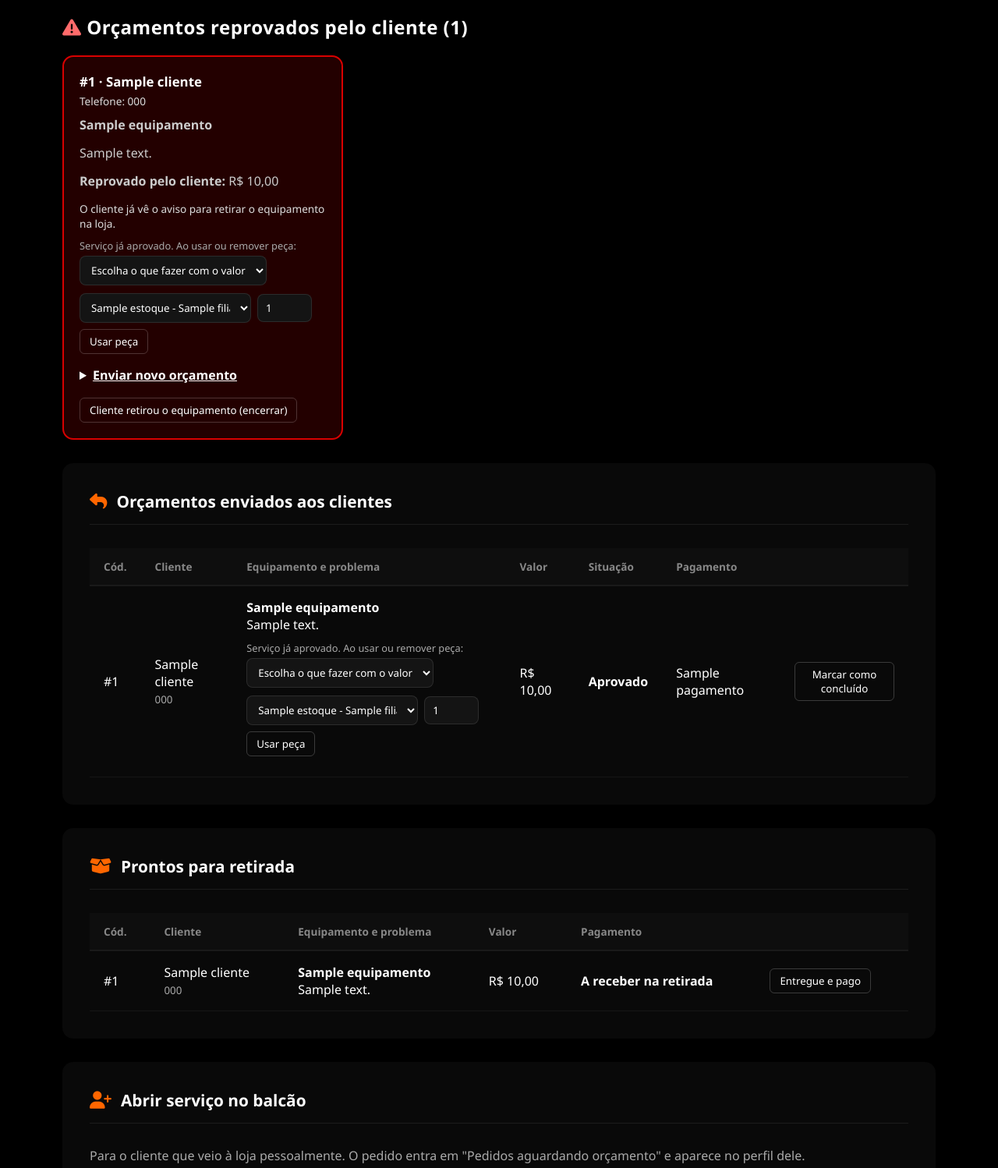
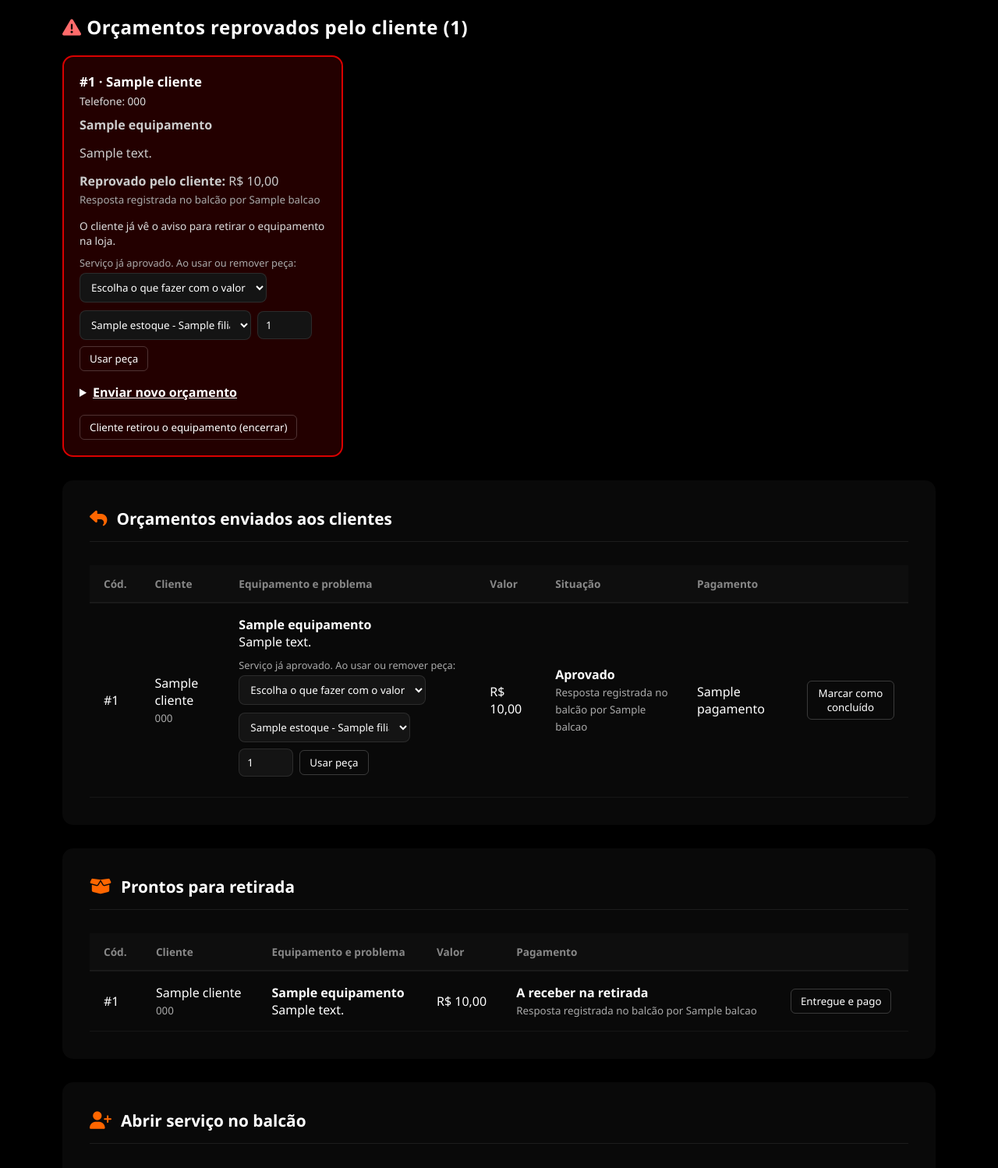
Before and after one commit to Migue1Correia/JB-Ferramentas, a Flask app: template flaskr/templates/painel_colaborador.html in a window 1280 px wide. Shown: the part 911-2409 px from the top of the page at 78% size. Run offline with Flask 3, Linux system fonts and the light colour scheme; the template is opened without the code that fills it: most values are stand-ins (such as "Sample title", 1, 10 or a date in 2020); some libraries are stand-ins or nearby versions.

Commit message:
Balcão: registra o atendente que respondeu o orçamento, QR code do cadastro e ajustes da auditoria

```diff
--- a/flaskr/main.py
+++ b/flaskr/main.py
@@ -173,6 +173,14 @@ PERFIS_COLABORADOR = (PERFIL_ADMINISTRADOR, "Colaborador")
 PERFIS_DO_SISTEMA = PERFIS_COLABORADOR + (PERFIL_CLIENTE,)
 
 
+def endereco_do_cadastro():
+    """
+    Endereço completo da tela de cadastro, para o cliente abrir no aparelho dele (link por e-mail
+    e QR code do balcão). Usa o endereço público do .env; sem ele, o endereço que está em uso agora.
+    """
+    return (os.getenv('ENDERECO_DO_SITE') or request.url_root).rstrip('/') + url_for('register')
+
+
 def pode_ver_painel():
     """
     Diz se o usuário atual pode ver as telas de colaborador (e o card do painel nos menus).
@@ -490,7 +498,7 @@ def register():
     if pode_ver_painel():
         session['balcao'] = True
     if request.method == "GET":
-        return render_template('register.html')
+        return render_template('register.html', endereco_do_cadastro=endereco_do_cadastro())
     if request.method == "POST":
         name = (request.form.get('nome') or '').strip()
         user_type = request.form.get('tipo')
@@ -574,7 +582,8 @@ def destravar_balcao():
     if not session.get('balcao'):
         return redirect(url_for('ferramentas_page'))
     usuario = session.get('user_name') or ''
-    chave = f"{usuario.lower()}|{request.remote_addr}"  # o mesmo contador de erros do login
+    # Contador próprio: cliente errando a senha aqui não pode bloquear o login do atendente
+    chave = f"destravar|{usuario.lower()}|{request.remote_addr}"
     if login_bloqueado(chave):
         flash("Muitas tentativas. Aguarde 5 minutos e tente de novo.", "danger")
     elif UserAccountModel.auth(usuario, request.form.get('senha') or ''):
@@ -844,7 +853,7 @@ def painel_colaborador():
     return render_template('painel_colaborador.html', servicos=servicos_pendentes,
                            clientes=PersonModel.listar_clientes(PERFIL_CLIENTE),
                            # Endereço do cadastro que vai no e-mail para o cliente: o público, se estiver no .env
-                           endereco_do_cadastro=(os.getenv('ENDERECO_DO_SITE') or request.url_root).rstrip('/') + url_for('register'),
+                           endereco_do_cadastro=endereco_do_cadastro(),
                            site_publico=bool(os.getenv('ENDERECO_DO_SITE')),
                            estoques=[p for p in PecaModel.listar() if p["quantidade"]],  # só o que tem para usar
                            pecas_usadas=PecaModel.usadas_por_servico(),
@@ -916,7 +925,7 @@ def responder_orcamento_no_balcao(id_servico):
     # "Pago" é o botão "Aprovou e pagou no balcão": aprovação com o valor já recebido
     resposta = request.form.get('resposta')
     sucesso, mensagem = ColaboradorModel.responder_pelo_cliente(
-        id_servico, 'Aprovado' if resposta == 'Pago' else resposta, pago_agora=resposta == 'Pago')
+        id_servico, 'Aprovado' if resposta == 'Pago' else resposta, session.get('user_code'), pago_agora=resposta == 'Pago')
     flash(mensagem, "success" if sucesso else "danger")
     return redirect(url_for('painel_colaborador'))
 
--- a/flaskr/model/colaborador.py
+++ b/flaskr/model/colaborador.py
@@ -81,9 +81,11 @@ class ColaboradorModel:
         return True, "Orçamento, avaliação e foto registrados com sucesso!"
 
     @staticmethod
-    def responder_pelo_cliente(id_servico, resposta, pago_agora=False):
+    def responder_pelo_cliente(id_servico, resposta, id_atendente, pago_agora=False):
         """
         Registra a resposta que o cliente deu pessoalmente, no balcão, a um orçamento.
+        Fica gravado qual atendente registrou e quando (id_pessoa_resposta e respondido_em),
+        para haver como conferir depois se o cliente contestar.
         Aprovado no balcão fica para pagar na retirada, a não ser que o cliente já pague ali
         (pago_agora): aí o valor entra no caixa na hora.
         """
@@ -94,10 +96,11 @@ class ColaboradorModel:
         if resposta == 'Aprovado':
             pagamento = PAGAMENTO_BALCAO if pago_agora else PAGAMENTO_RETIRADA
         arg = """
-            UPDATE servicos SET status_servico=%s, pagamento=%s, pago_em=IF(%s, NOW(), pago_em)
+            UPDATE servicos SET status_servico=%s, pagamento=%s, pago_em=IF(%s, NOW(), pago_em),
+                                id_pessoa_resposta=%s, respondido_em=NOW()
             WHERE id=%s AND servico_solicitado='manutencao' AND status_servico='Aguardando Aprovação';
         """
-        res = db_execute(arg, resposta, pagamento, 1 if pago_agora else 0, id_servico)
+        res = db_execute(arg, resposta, pagamento, 1 if pago_agora else 0, id_atendente, id_servico)
         if not res[0] or not res[1]:
             return False, "Esse orçamento não está aguardando resposta."
         if pago_agora:
@@ -149,10 +152,11 @@ class ColaboradorModel:
     def _manutencoes_com_status(status_sql):
         arg = f"""
             SELECT s.id, p.nome, p.telefone, s.descricao_servico, s.status_servico, s.valor_servico, s.pagamento,
-                   m.equipamento
+                   m.equipamento, atendente.nome, s.respondido_em
             FROM servicos s
             JOIN pessoas p ON s.id_pessoa_solicitante = p.id
             LEFT JOIN manutencoes m ON m.id_servico = s.id
+            LEFT JOIN pessoas atendente ON atendente.id = s.id_pessoa_resposta
             WHERE s.servico_solicitado = 'manutencao' AND s.status_servico IN {status_sql}
             ORDER BY s.data_abertura ASC;
         """
@@ -161,7 +165,10 @@ class ColaboradorModel:
             return []
         return [{"id": linha[0], "cliente": linha[1], "telefone": linha[2], "descricao": linha[3],
                  "status": linha[4], "valor": linha[5], "pagamento": linha[6],
-                 "pago": linha[6] in PAGAMENTOS_ADIANTADOS, "equipamento": linha[7]} for linha in res[1]]
+                 "pago": linha[6] in PAGAMENTOS_ADIANTADOS, "equipamento": linha[7],
+                 # preenchido só quando a resposta do orçamento foi registrada por um atendente, no balcão
+                 "balcao": f"{linha[8]}, em {linha[9].strftime('%d/%m/%Y às %H:%M')}" if linha[8] and linha[9] else None}
+                for linha in res[1]]
 
     @staticmethod
     def fechar_servico(id_servico):
--- a/flaskr/model/service.py
+++ b/flaskr/model/service.py
@@ -231,7 +231,7 @@ class ServiceModel:
         # Ajuste no nome da coluna: id_pessoa_solicitante
         arg = """
             UPDATE servicos
-            SET status_servico=%s, pagamento=%s
+            SET status_servico=%s, pagamento=%s, id_pessoa_resposta=NULL, respondido_em=NOW()
             WHERE id=%s AND id_pessoa_solicitante=%s AND status_servico='Aguardando Aprovação';
         """
         res = db_execute(arg, resposta, pagamento, id_servico, id_cliente)
--- a/flaskr/templates/painel_colaborador.html
+++ b/flaskr/templates/painel_colaborador.html
@@ -71,7 +71,7 @@
                     <p class="servico-data">Telefone: {{ servico.telefone }}</p>
                     {% if servico.equipamento %}<p class="servico-problema"><strong>{{ servico.equipamento }}</strong></p>{% endif %}
                     <p class="servico-problema">{{ servico.descricao }}</p>
-                    <p class="servico-problema"><strong>Reprovado pelo cliente:</strong> {{ servico.valor|moeda }}</p>
+                    <p class="servico-problema"><strong>Reprovado pelo cliente:</strong> {{ servico.valor|moeda }}{% if servico.balcao %}<br><small style="color: #aaaaaa;">Resposta registrada no balcão por {{ servico.balcao }}</small>{% endif %}</p>
                     <p class="servico-data">O cliente já vê o aviso para retirar o equipamento na loja.</p>
                     {% include '_pecas_do_servico.html' %}
 
@@ -129,7 +129,7 @@
                             <td>{% if servico.equipamento %}<strong>{{ servico.equipamento }}</strong><br>{% endif %}{{ servico.descricao }}
                                 {% include '_pecas_do_servico.html' %}</td>
                             <td>{{ servico.valor|moeda }}</td>
-                            <td><strong>{{ servico.status }}</strong></td>
+                            <td><strong>{{ servico.status }}</strong>{% if servico.balcao %}<br><small style="color: #aaaaaa;">Resposta registrada no balcão por {{ servico.balcao }}</small>{% endif %}</td>
                             <td>{{ servico.pagamento or '-' }}</td>
                             <td>
                                 {% if servico.status == 'Aguardando Aprovação' %}
@@ -189,7 +189,7 @@
                             <td>{{ servico.cliente }}<br><small style="color: #aaaaaa;">{{ servico.telefone }}</small></td>
                             <td>{% if servico.equipamento %}<strong>{{ servico.equipamento }}</strong><br>{% endif %}{{ servico.descricao }}</td>
                             <td>{{ servico.valor|moeda }}</td>
-                            <td>{% if servico.pago %}{{ servico.pagamento }}{% else %}<strong>A receber na retirada</strong>{% endif %}
+                            <td>{% if servico.pago %}{{ servico.pagamento }}{% else %}<strong>A receber na retirada</strong>{% endif %}{% if servico.balcao %}<br><small style="color: #aaaaaa;">Resposta registrada no balcão por {{ servico.balcao }}</small>{% endif %}
                                 {% set acerto = diferencas.get(servico.id, 0) %}
                                 {% if acerto > 0 %}<br><strong style="color: #ffcc66;">+ {{ acerto|moeda }} de diferença a receber (peças a mais)</strong>
                                 {% elif acerto < 0 %}<br><strong style="color: #ffcc66;">Devolver {{ (-acerto)|moeda }} ao cliente (peça paga e não usada)</strong>{% endif %}</td>
```
Also changed, not shown: database/jb_ferramentas.sql (+6 -2 lines), flaskr/templates/register.html (+17 -0 lines), flaskr/tests/test_integracao.py (+15 -1 lines), README.md.
